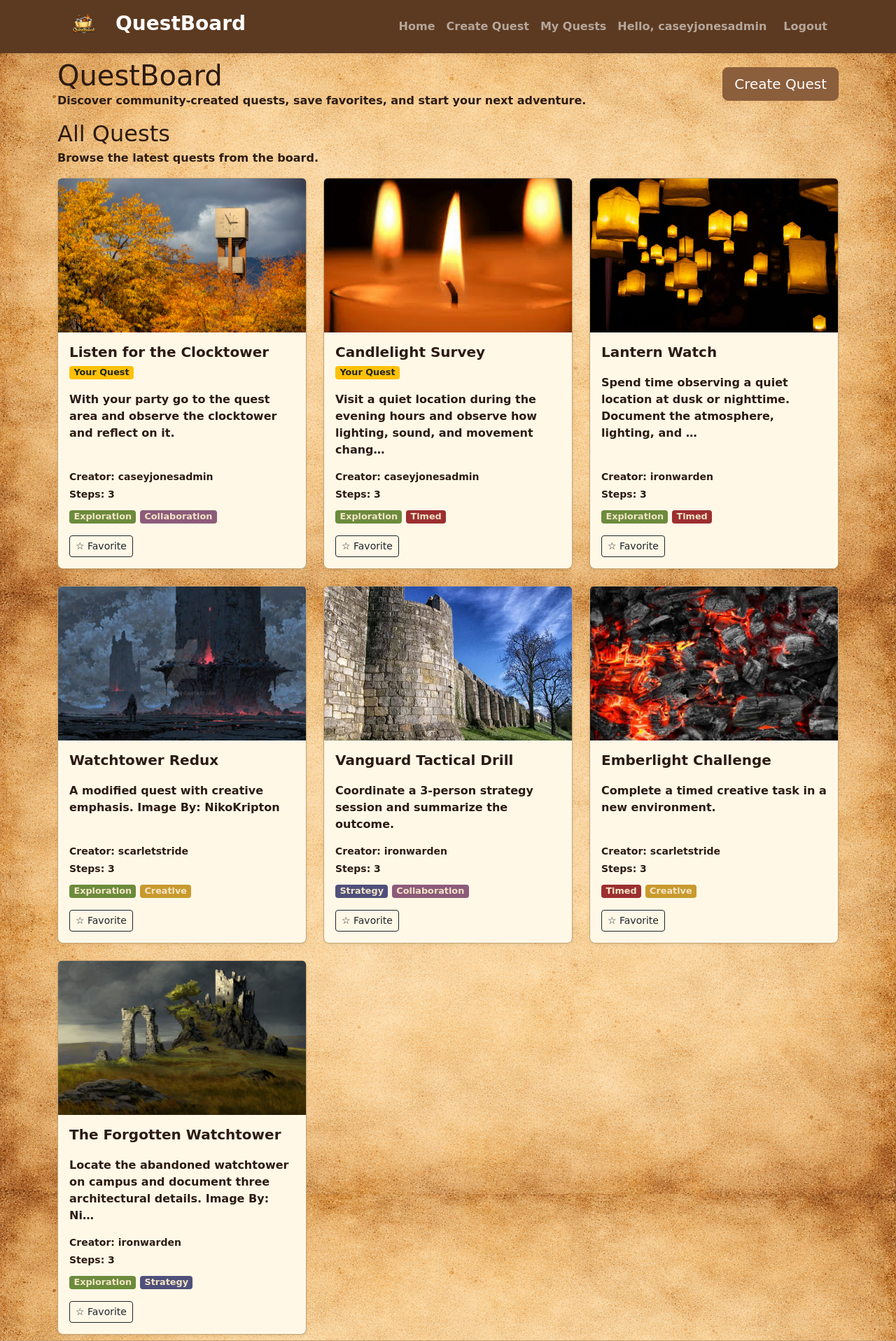
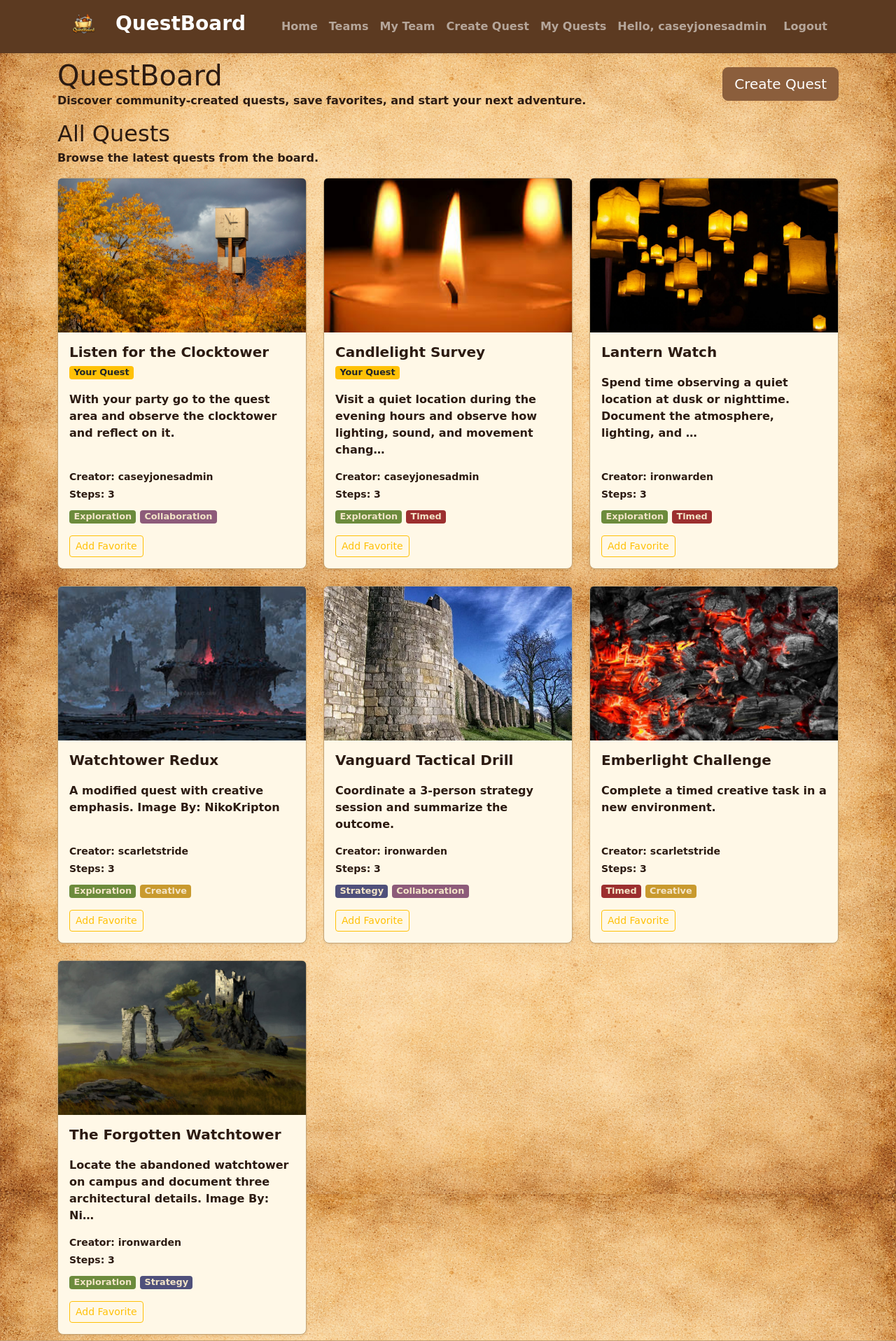
Before and after one commit to Sk1ppyJones/W3200_Capstone, a Django app: page / in a window 1280 px wide. Shown: the top 1916 px of the page at 70% size. Run offline with Django 5.2, Linux system fonts and the light colour scheme; a user stored in the database is signed in; data comes from the database, SQL or seed files in the repository; both versions use the stored data as it was after the commit; some libraries are stand-ins or nearby versions; some web fonts are replaced.

Commit message:
Sprint Day 3

```diff
--- a/QuestBoardApp/templates/QuestBoardApp/index.html
+++ b/QuestBoardApp/templates/QuestBoardApp/index.html
@@ -8,7 +8,7 @@
   <div class="d-flex flex-column flex-md-row justify-content-between align-items-start gap-3 mb-3 mt-0">
     <div>
       <h1 class="fs-1 mb-0">QuestBoard</h1>
-      <p class=" mb-0">Discover community-created quests, save favorites, and start your next adventure.</p>
+      <p class="mb-0">Discover community-created quests, save favorites, and start your next adventure.</p>
     </div>
     <div class="d-flex gap-2 align-self-center">
       {% if user.is_authenticated %}
@@ -24,7 +24,7 @@
       <div class="d-flex flex-column flex-md-row justify-content-between align-items-start gap-3 mb-3">
         <div>
           <h2 class="h2 mb-1">Favorite Quests</h2>
-          <p class=" mb-0">Quick access to your bookmarked adventures.</p>
+          <p class="mb-0">Quick access to your bookmarked adventures.</p>
         </div>
       </div>
 
@@ -45,21 +45,30 @@
                     {% endif %}
                   </div>
 
-                  <p class="card-text  mb-3">{{ quest.description|truncatechars:110 }}</p>
+                  <p class="card-text mb-3">{{ quest.description|truncatechars:110 }}</p>
 
                   <div class="mt-auto">
-                    <p class="small  mb-1">Creator: {{ quest.creator }}</p>
-                    <p class="small  mb-2">Steps: {{ quest.steps.count }}</p>
+                    <p class="small mb-1">Creator: {{ quest.creator }}</p>
+                    <p class="small mb-2">Steps: {{ quest.steps.count }}</p>
 
                     <div class="mb-3">
                       {% for tag in quest.tags.all %}
                         <span class="badge {{ tag.name|lower }}">{{ tag.name }}</span>
                       {% empty %}
-                        <span class=" small">No tags</span>
+                        <span class="small">No tags</span>
                       {% endfor %}
                     </div>
 
-                    <a href="{% url 'toggle_favorite' quest.pk %}" class="btn btn-sm btn-warning">★ Favorited</a>
+                    <form method="post" action="{% url 'toggle_favorite' quest.pk %}">
+                      {% csrf_token %}
+                      <button type="submit" class="btn btn-sm btn-outline-warning">
+                        {% if quest.pk in favorites %}
+                          Remove Favorite
+                        {% else %}
+                          Add Favorite
+                        {% endif %}
+                      </button>
+                    </form>
                   </div>
                 </div>
               </div>
@@ -94,25 +103,30 @@
                 {% endif %}
               </div>
 
-              <p class="card-text  mb-3">{{ quest.description|truncatechars:100 }}</p>
+              <p class="card-text mb-3">{{ quest.description|truncatechars:100 }}</p>
 
               <div class="mt-auto">
-                <p class="small  mb-1">Creator: {{ quest.creator }}</p>
-                <p class="small  mb-2">Steps: {{ quest.steps.count }}</p>
+                <p class="small mb-1">Creator: {{ quest.creator }}</p>
+                <p class="small mb-2">Steps: {{ quest.steps.count }}</p>
 
                 <div class="mb-3">
                   {% for tag in quest.tags.all %}
                     <span class="badge {{ tag.name|lower }}">{{ tag.name }}</span>
                   {% empty %}
-                    <span class=" small">No tags</span>
+                    <span class="small">No tags</span>
                   {% endfor %}
                 </div>
 
-                {% if quest.id in favorites %}
-                  <a href="{% url 'toggle_favorite' quest.pk %}" class="btn btn-sm btn-warning">★ Favorited</a>
-                {% else %}
-                  <a href="{% url 'toggle_favorite' quest.pk %}" class="btn btn-sm btn-outline-dark">☆ Favorite</a>
-                {% endif %}
+                <form method="post" action="{% url 'toggle_favorite' quest.pk %}">
+                  {% csrf_token %}
+                  <button type="submit" class="btn btn-sm btn-outline-warning">
+                    {% if quest.pk in favorites %}
+                      Remove Favorite
+                    {% else %}
+                      Add Favorite
+                    {% endif %}
+                  </button>
+                </form>
               </div>
             </div>
           </div>
--- a/QuestBoardApp/urls.py
+++ b/QuestBoardApp/urls.py
@@ -4,10 +4,18 @@ from . import views
 urlpatterns = [
     path("", views.QuestListView.as_view(), name="index"),
     path("feedback/", views.FeedbackView.as_view(), name="feedback"),
-    path("feedback/success/", views.FeedbackSuccessView.as_view(), name="feedback_success"),
+    path("feedback/success/", views.FeedbackSuccessView.as_view(),
+         name="feedback_success"),
     path("quests/new/", views.CreateQuestView, name="create_quest"),
     path("quests/<int:pk>/", views.QuestDetailView.as_view(), name="quest_detail"),
-    path("quests/<int:pk>/favorite/", views.ToggleFavoriteView, name="toggle_favorite"),
+    path("quests/<int:pk>/favorite/",
+         views.ToggleFavoriteView, name="toggle_favorite"),
     path("my-quests/", views.MyQuestListView.as_view(), name="my_quests"),
     path("signup/", views.SignUpView.as_view(), name="signup"),
+    path("teams/", views.TeamListView.as_view(), name="team_list"),
+    path("teams/new/", views.create_team, name="create_team"),
+    path("teams/<int:pk>/", views.TeamDetailView.as_view(), name="team_detail"),
+    path("teams/<int:pk>/join/", views.join_team, name="join_team"),
+    path("teams/<int:pk>/leave/", views.leave_team, name="leave_team"),
+    path("my-team/", views.MyTeamView.as_view(), name="my_team"),
 ]
--- a/QuestBoardApp/views.py
+++ b/QuestBoardApp/views.py
@@ -1,12 +1,14 @@
-from django.shortcuts import render
+from django.shortcuts import get_object_or_404, redirect, render
 from django.http import HttpResponseRedirect
 from django.urls import reverse
 from django.contrib.auth import login
 from django.contrib.auth.decorators import login_required
+from django.views.decorators.http import require_POST
 from django.contrib.auth.mixins import LoginRequiredMixin
-from .models import Quest
-from .forms import FeedbackForm, QuestForm, QuestStepFormSet, SignUpForm
+from .models import Quest, Team, TeamMembership
+from .forms import FeedbackForm, QuestForm, QuestStepFormSet, SignUpForm, TeamForm
 from django.views.generic import FormView, ListView, DetailView, TemplateView
+from django.contrib import messages
 
 
 class FeedbackView(FormView):
@@ -14,6 +16,11 @@ class FeedbackView(FormView):
     template_name = "QuestBoardApp/feedback.html"
     form_class = FeedbackForm
     success_url = "/feedback/success/"
+
+    def form_valid(self, form):
+        form.save()
+        return super().form_valid(form)
+
 
 class FeedbackSuccessView(TemplateView):
     """View that tells user theyve submitted feedback"""
@@ -83,6 +90,7 @@ def CreateQuestView(request):
         "formset": formset,
     })
 
+
 class MyQuestListView(LoginRequiredMixin, ListView):
     """View that displays the quests the logged in user has created."""
     model = Quest
@@ -92,9 +100,16 @@ class MyQuestListView(LoginRequiredMixin, ListView):
     def get_queryset(self):
         return Quest.objects.filter(creator=self.request.user).order_by("-created_at")
 
+    def get_context_data(self, **kwargs):
+        context = super().get_context_data(**kwargs)
+        context["favorites"] = self.request.session.get("favorites", [])
+        return context  # TODO
 
+
+@require_POST
 def ToggleFavoriteView(request, pk):
     """Toggle the favorite status of a quest for the current session."""
+    quest = get_object_or_404(Quest, pk=pk)
     favorites = request.session.get("favorites", [])
 
     if pk in favorites:
@@ -104,23 +119,128 @@ def ToggleFavoriteView(request, pk):
 
     request.session["favorites"] = favorites
     request.session.modified = True
-
     return HttpResponseRedirect(request.META.get("HTTP_REFERER", reverse("index")))
 
+
 class SignUpView(FormView):
-    """View for the signup form, and to log the user in immediately after signing up."""
     template_name = "registration/signup.html"
     form_class = SignUpForm
     success_url = "/"
-# def signup_view(request):
-#     """View used for the signup form, and to log the user in immediately after signing up."""
-#     if request.method == "POST":
-#         form = SignUpForm(request.POST)
-#         if form.is_valid():
-#             user = form.save()
-#             login(request, user)
-#             return HttpResponseRedirect(reverse("index"))
-#     else:
-#         form = SignUpForm()
 
-#     return render(request, "registration/signup.html", {"form": form})
+    def form_valid(self, form):
+        user = form.save()
+        login(self.request, user)
+        return redirect(self.get.success_url())
+
+# Team Views
+
+
+class TeamListView(ListView):
+    model = Team
+    template_name = "QuestBoardApp/team_list.html"
+    context_object_name = "teams"
+    ordering = ["name"]
+
+
+class TeamDetailView(DetailView):
+    model = Team
+    template_name = "QuestBoardApp/team_detail.html"
+    context_object_name = "team"
+
+    def get_context_data(self, **kwargs):
+        context = super().get_context_data(**kwargs)
+        user = self.request.user
+        team = self.object
+
+        context["memberships"] = team.memberships.select_related(
+            "user").order_by("joined_at")
+        context["is_member"] = user.is_authenticated and team.members.filter(
+            pk=user.pk).exists()
+        context["is_owner"] = user.is_authenticated and team.owner_id == user.id
+
+        current_membership = None
+        if user.is_authenticated:
+            current_membership = TeamMembership.objects.filter(
+                user=user).select_related("team").first()
+
+        context["current_membership"] = current_membership
+        return context
+
+
+@login_required
+def create_team(request):
+    existing_membership = TeamMembership.objects.filter(
+        user=request.user).first()
+    if existing_membership:
+        messages.error(
+            request, "You are already on a team. Leave your current team before creating a new one.")
+        return redirect("team_detail", pk=existing_membership.team.pk)
+
+    if request.method == "POST":
+        form = TeamForm(request.POST)
+        if form.is_valid():
+            team = form.save(commit=False)
+            team.owner = request.user
+            team.save()
+
+            TeamMembership.objects.create(team=team, user=request.user)
+
+            messages.success(request, "Team created successfully.")
+            return redirect("team_detail", pk=team.pk)
+    else:
+        form = TeamForm()
+
+    return render(request, "QuestBoardApp/create_team.html", {"form": form})
+
+
+@login_required
+@require_POST
+def join_team(request, pk):
+    team = get_object_or_404(Team, pk=pk)
+
+    existing_membership = TeamMembership.objects.filter(
+        user=request.user).select_related("team").first()
+
+    if existing_membership:
+        if existing_membership.team_id == team.pk:
+            messages.info(request, f"You are already a member of {team.name}.")
+        else:
+            messages.error(
+                request,
+                f"You are already a member of {existing_membership.team.name}. Leave your current team before joining another."
+            )
+        return redirect("team_detail", pk=team.pk)
+
+    TeamMembership.objects.create(team=team, user=request.user)
+    messages.success(request, f"You joined {team.name}.")
+    return redirect("team_detail", pk=team.pk)
+
+
+@login_required
+@require_POST
+def leave_team(request, pk):
+    team = get_object_or_404(Team, pk=pk)
+
+    membership = TeamMembership.objects.filter(
+        team=team, user=request.user).first()
+
+    if not membership:
+        messages.error(request, "You are not a member of this team.")
+        return redirect("team_detail", pk=team.pk)
+
+    if team.owner_id == request.user.id:
+        messages.error(request, "Team owners cannot leave their own team.")
+        return redirect("team_detail", pk=team.pk)
+
+    membership.delete()
+    messages.success(request, f"You left {team.name}.")
+    return redirect("team_list")
+
+class MyTeamView(LoginRequiredMixin, TemplateView):
+    template_name = "QuestBoardApp/my_team.html"
+
+    def get_context_data(self, **kwargs):
+        context = super().get_context_data(**kwargs)
+        membership = TeamMembership.objects.filter(user=self.request.user).select_related("team").first()
+        context["membership"] = membership
+        return context
--- a/templates/base.html
+++ b/templates/base.html
@@ -35,8 +35,14 @@
             <li class="nav-item">
               <a class="nav-link" href="{% url 'index' %}">Home</a>
             </li>
+            <li class="nav-item">
+              <a class="nav-link" href="{% url 'team_list' %}">Teams</a>
+            </li>
 
             {% if user.is_authenticated %}
+              <li class="nav-item">
+                <a class="nav-link" href="{% url 'my_team' %}">My Team</a>
+              </li>
               <li class="nav-item">
                 <a class="nav-link" href="{% url 'create_quest' %}">Create Quest</a>
               </li>
```
Also changed, not shown: QuestBoardApp/forms.py (+28 -9 lines), QuestBoardApp/models.py (+32 -11 lines), QuestBoardApp/templates/QuestBoardApp/create_team.html (added, +30 -0 lines), QuestBoardApp/templates/QuestBoardApp/my_quests.html (+10 -5 lines), QuestBoardApp/templates/QuestBoardApp/my_team.html (added, +21 -0 lines), QuestBoardApp/templates/QuestBoardApp/quest_detail.html (+10 -7 lines), QuestBoardApp/templates/QuestBoardApp/team_detail.html (added, +49 -0 lines), QuestBoardApp/templates/QuestBoardApp/team_list.html (added, +26 -0 lines), templates/registration/login.html (+7 -3 lines), templates/registration/signup.html (+7 -2 lines), QuestBoardApp/migrations/0007_alter_queststep_options_and_more.py (added), QuestBoardApp/migrations/0008_team_created_at_team_description.py (added), QuestBoardApp/migrations/0009_alter_teammembership_user.py (added), db.sqlite3.
